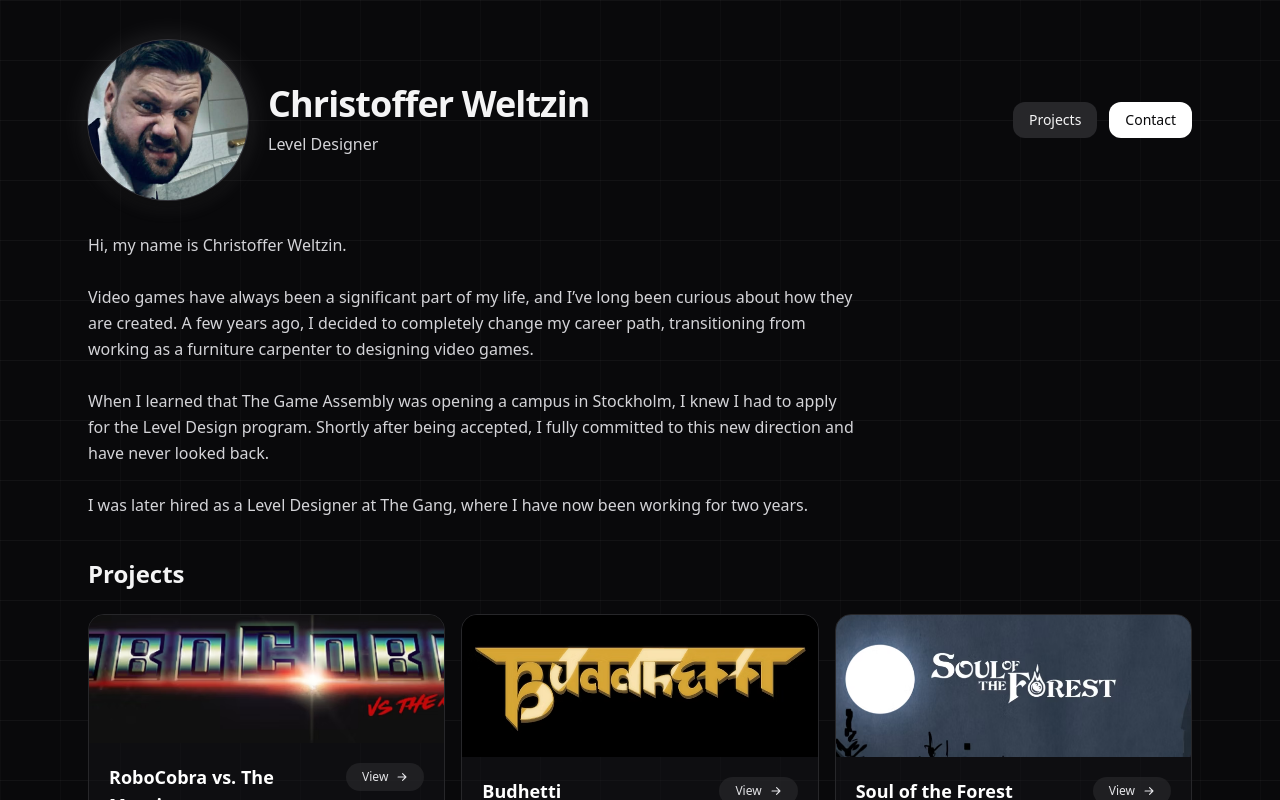
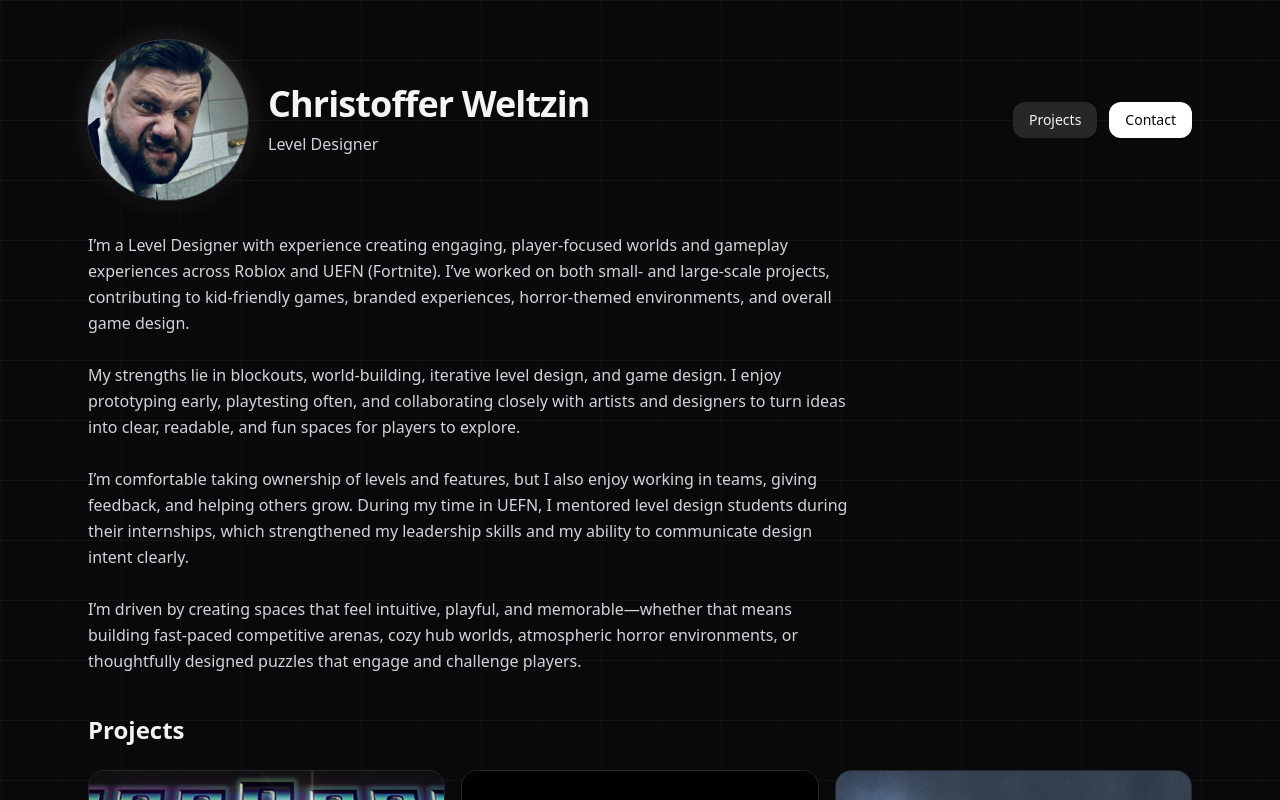
Before and after one commit to Degendeg/cw-portfolio, a React (Vite) app: page / in a window 1280 px wide. Shown: the top 800 px of the page. Built offline with nearby package versions, Linux system fonts and the light colour scheme.

Commit message:
update personal text

```diff
--- a/src/components/App.jsx
+++ b/src/components/App.jsx
@@ -42,13 +42,13 @@ export default function App() {
         </div>
 
         <p className="mt-8 max-w-3xl leading-relaxed text-zinc-300">
-          Hi, my name is Christoffer Weltzin.
+          I’m a Level Designer with experience creating engaging, player-focused worlds and gameplay experiences across Roblox and UEFN (Fortnite). I’ve worked on both small- and large-scale projects, contributing to kid-friendly games, branded experiences, horror-themed environments, and overall game design.
           <br /><br />
-          Video games have always been a significant part of my life, and I’ve long been curious about how they are created. A few years ago, I decided to completely change my career path, transitioning from working as a furniture carpenter to designing video games.
+          My strengths lie in blockouts, world-building, iterative level design, and game design. I enjoy prototyping early, playtesting often, and collaborating closely with artists and designers to turn ideas into clear, readable, and fun spaces for players to explore.
           <br /><br />
-          When I learned that The Game Assembly was opening a campus in Stockholm, I knew I had to apply for the Level Design program. Shortly after being accepted, I fully committed to this new direction and have never looked back.
+          I’m comfortable taking ownership of levels and features, but I also enjoy working in teams, giving feedback, and helping others grow. During my time in UEFN, I mentored level design students during their internships, which strengthened my leadership skills and my ability to communicate design intent clearly.
           <br /><br />
-          I was later hired as a Level Designer at The Gang, where I have now been working for two years.
+          I’m driven by creating spaces that feel intuitive, playful, and memorable—whether that means building fast-paced competitive arenas, cozy hub worlds, atmospheric horror environments, or thoughtfully designed puzzles that engage and challenge players.
         </p>
       </header>
 
```
